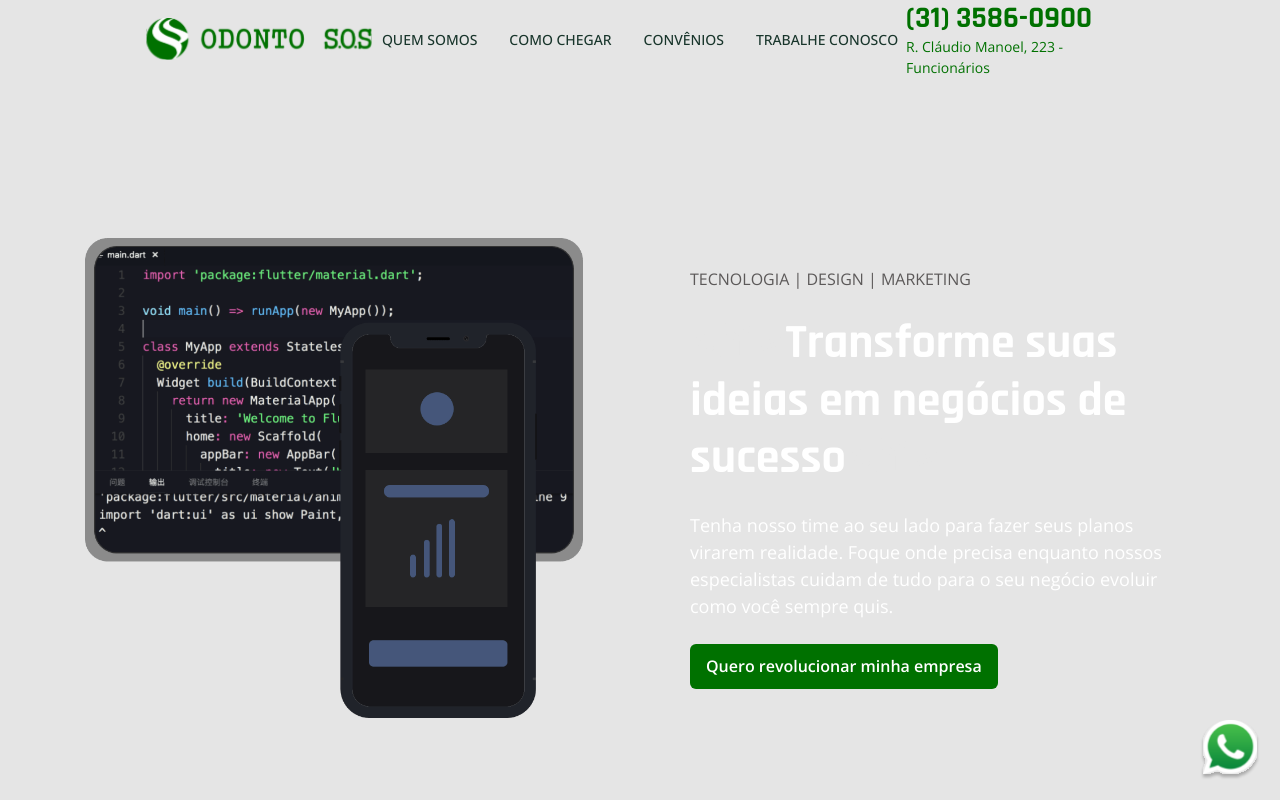
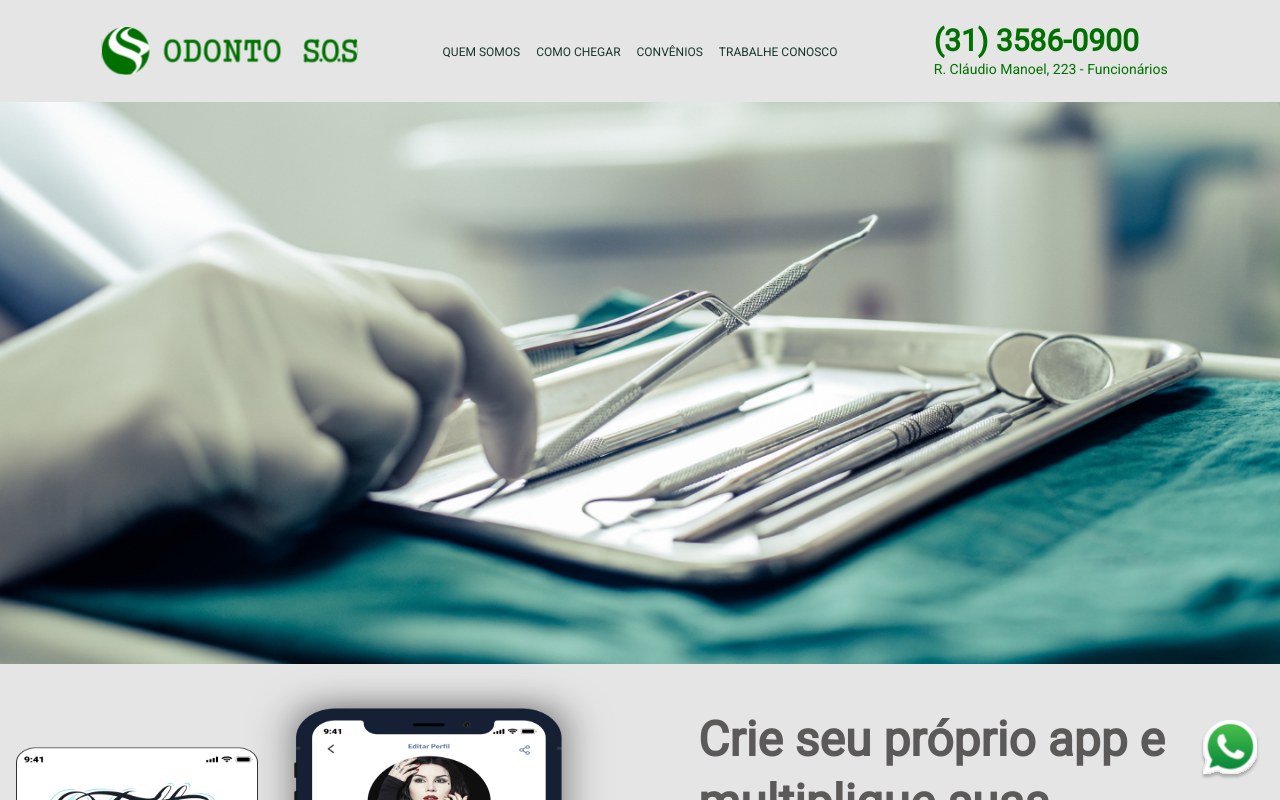
Before and after one commit to odontosos24horas/odontosos, a Next.js app: page / in a window 1280 px wide. Shown: the top 800 px of the page. Built offline with nearby package versions, Linux system fonts and the light colour scheme.

Commit message:
feat: header

```diff
--- a/package.json
+++ b/package.json
@@ -23,6 +23,7 @@
     "@emotion/styled": "^11",
     "@fontsource/open-sans": "^4.5.1",
     "@fontsource/rajdhani": "^4.5.0",
+    "@fontsource/roboto": "^4.5.1",
     "@sendgrid/mail": "^7.6.0",
     "framer-motion": "^4",
     "next": "^11.0.1",
--- a/src/components/organisms/nextHeader/index.tsx
+++ b/src/components/organisms/nextHeader/index.tsx
@@ -1,6 +1,5 @@
 import React from 'react'
 import Image from 'next/image'
-import NextJSLink from 'next/link'
 import {
   Box,
   Flex,
@@ -23,8 +22,6 @@ import {
   ChevronDownIcon,
   ChevronRightIcon
 } from '@chakra-ui/icons'
-import { FaFacebookF, FaInstagram, FaLinkedinIn } from 'react-icons/fa'
-import { nextSocialNetwork } from '../../../data'
 
 const DesktopSubNav = ({ label, href, subLabel }: NavItem) => {
   return (
@@ -70,19 +67,19 @@ interface NavItem {
 const NAV_ITEMS: Array<NavItem> = [
   {
     label: 'QUEM SOMOS',
-    href: '#'
+    href: '#quemsomos'
   },
   {
     label: 'COMO CHEGAR',
-    href: '#'
+    href: '#comochegar'
   },
   {
     label: 'CONVÊNIOS',
-    href: '#'
+    href: '#convenios'
   },
   {
     label: 'TRABALHE CONOSCO',
-    href: '#'
+    href: '#trabalheconosco'
   }
 ]
 
@@ -98,9 +95,8 @@ const DesktopNav = () => {
           <Popover trigger={'hover'} placement={'bottom-start'}>
             <PopoverTrigger>
               <Link
-                p={2}
                 href={navItem.href ?? '#'}
-                fontSize={'sm'}
+                fontSize={'xs'}
                 fontWeight={500}
                 color={linkColor}
                 _hover={{
@@ -202,8 +198,8 @@ const NextHeader = () => {
   const { isOpen, onToggle } = useDisclosure()
 
   return (
-    <Box>
-      <Container maxW="container.lg">
+    <Box py={4}>
+      <Container maxW="container.xl">
         <Flex
           color={'gray.600'}
           minH={'70px'}
--- a/src/components/organisms/nextHero/index.tsx
+++ b/src/components/organisms/nextHero/index.tsx
@@ -1,76 +1,15 @@
 import React from 'react'
-import Link from 'next/link'
-import {
-  Container,
-  Flex,
-  Heading,
-  Image,
-  Stack,
-  Text
-} from '@chakra-ui/react'
-import NextButton from '../../atoms/nextButton'
+import Image from 'next/image'
 
-export type NextHeroProps = {
-  words: string,
-  title: string,
-  text: string,
-  textButton: string,
-  bg?: string,
-  url: string
-}
-
-const NextHero = ({
-  words,
-  title,
-  text,
-  textButton,
-  bg,
-  url
-}: NextHeroProps) => {
+const NextHero = () => {
   return (
-    <header>
-      <Container bg={bg} maxW="container.xl">
-        <Stack minH={'100vh'} maxH={'100vh'} align={'center'} direction={{ base: 'column', md: 'row-reverse' }}>
-          <Flex flex={1} align={'center'} justify={'center'}>
-            <Stack spacing={6} w={'full'} maxW={'lg'}>
-              <Text color={'next-gray'} textAlign={{ base: 'center', md: 'left' }}>
-                {words}
-              </Text>
-              <Heading fontSize={{ base: '3xl', md: '4xl', lg: '5xl' }}>
-                <Text color={'next-light'} as={'span'}>
-                  {'<h1>'}
-                </Text>
-                <Text color={'white'} as={'span'}>
-                  {title}
-                </Text>
-                <Text color={'next-light'} as={'span'}>
-                  {'<h1>'}
-                </Text>
-              </Heading>
-              <Text fontSize={{ base: 'md', lg: 'lg' }} color={'white'}>
-                {text}
-              </Text>
-              <Stack direction={{ base: 'column', md: 'row' }} spacing={4}>
-                <Link href={`${url}%0A${textButton}`}>
-                  <a target="_blank" rel="noreferrer">
-                    <NextButton>{textButton}</NextButton>
-                  </a>
-                </Link>
-              </Stack>
-            </Stack>
-          </Flex>
-          <Flex maxH={'30rem'} flex={1}>
-            <Image
-              alt={'Login Image'}
-              objectFit={'contain'}
-              src={
-                '/images/home/code_hero.png'
-              }
-            />
-          </Flex>
-        </Stack>
-      </Container>
-    </header>
+    <Image
+      alt={'Login Image'}
+      src={'/images/home/hero.jpeg'}
+      width={1440}
+      height={632}
+      layout="responsive"
+    />
   )
 }
 
--- a/src/components/templates/nextLayout/index.tsx
+++ b/src/components/templates/nextLayout/index.tsx
@@ -25,15 +25,18 @@ const NextLayout = ({
         <link rel="icon" href="/favicon.ico" />
       </Head>
 
-      <NextHeader />
+      <header>
+        <NextHeader />
+      </header>
 
       <main>
-        <Container maxW="container.xl">
-          {children}
-        </Container>
+        {children}
       </main>
 
-      <NextFooter />
+      <footer>
+        <NextFooter />
+      </footer>
+
       <Box
         position="fixed"
         width="60px"
--- a/theme/fonts.ts
+++ b/theme/fonts.ts
@@ -1,6 +1,6 @@
 const fonts = {
-  heading: 'Rajdhani',
-  body: 'Open Sans'
+  heading: 'Roboto',
+  body: 'Roboto'
 }
 
 export default fonts
```
Also changed, not shown: src/components/templates/nextTemplateHome/index.tsx (+0 -15 lines), src/pages/_app.tsx (+1 -8 lines), public/images/home/hero.jpeg (added).
